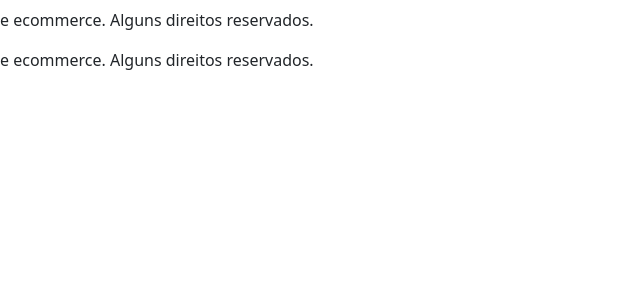
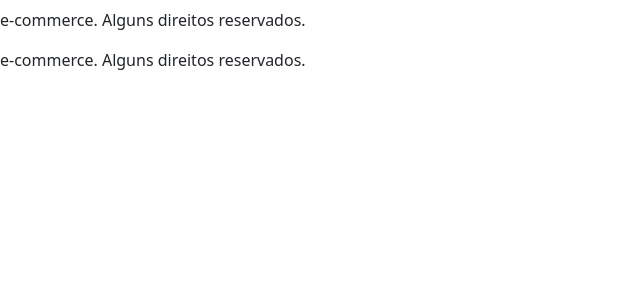
Before and after one commit to joaofelixss/e-ecommerce, a PHP site: template templates/footer.php in a window 1280 px wide. Shown: the part 48-348 px from the top of the page, without its empty margins (0-640 px from the left). Run offline with PHP 8.4, Linux system fonts and the light colour scheme; the template is opened without the code that fills it: most values are stand-ins (such as "Sample title", 1, 10 or a date in 2020).

Commit message:
ajustando conexão com banco e texto no footer

```diff
--- a/config/connection.php
+++ b/config/connection.php
@@ -3,7 +3,7 @@
 class Connection
 {
   private $host = 'localhost';
-  private $db = 'ecommerce';
+  private $db = 'e-commerce';
   private $user = 'root';
   private  $pass = '';
   private  $conn;
--- a/templates/footer.php
+++ b/templates/footer.php
@@ -1,5 +1,5 @@
 <footer>
-  <p>e ecommerce. Alguns direitos reservados.</p>
+  <p>e-commerce. Alguns direitos reservados.</p>
 </footer>
 <script src="<?= $BASE_URL ?>assets/Bootstrap/bootstrap.bundle.min.js"></script>
 </body>
```
